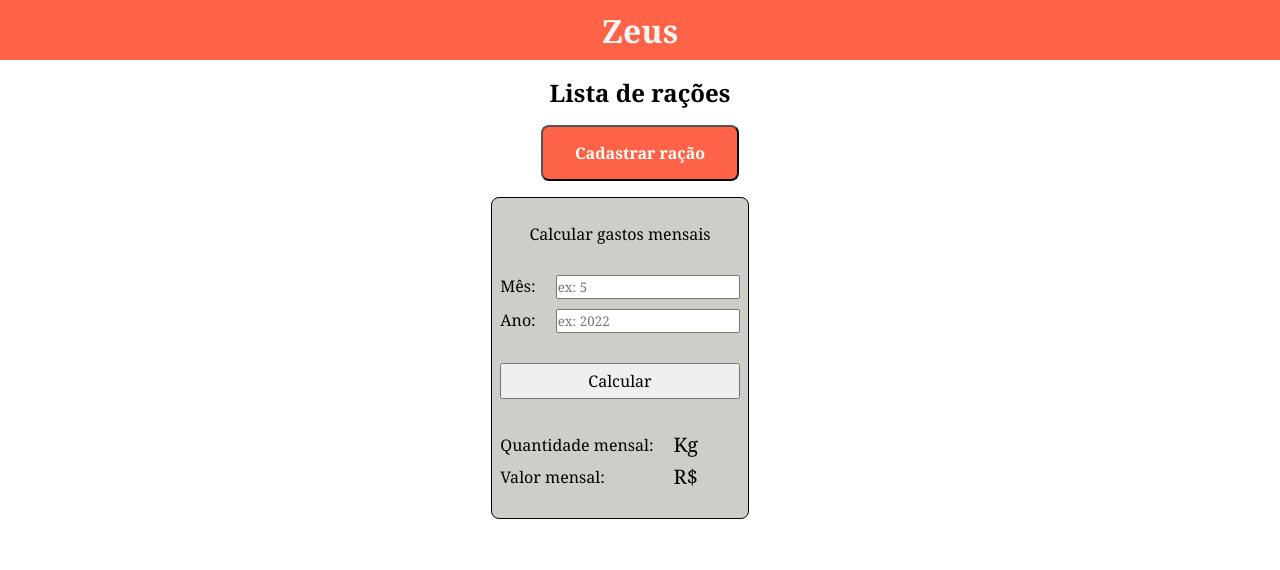
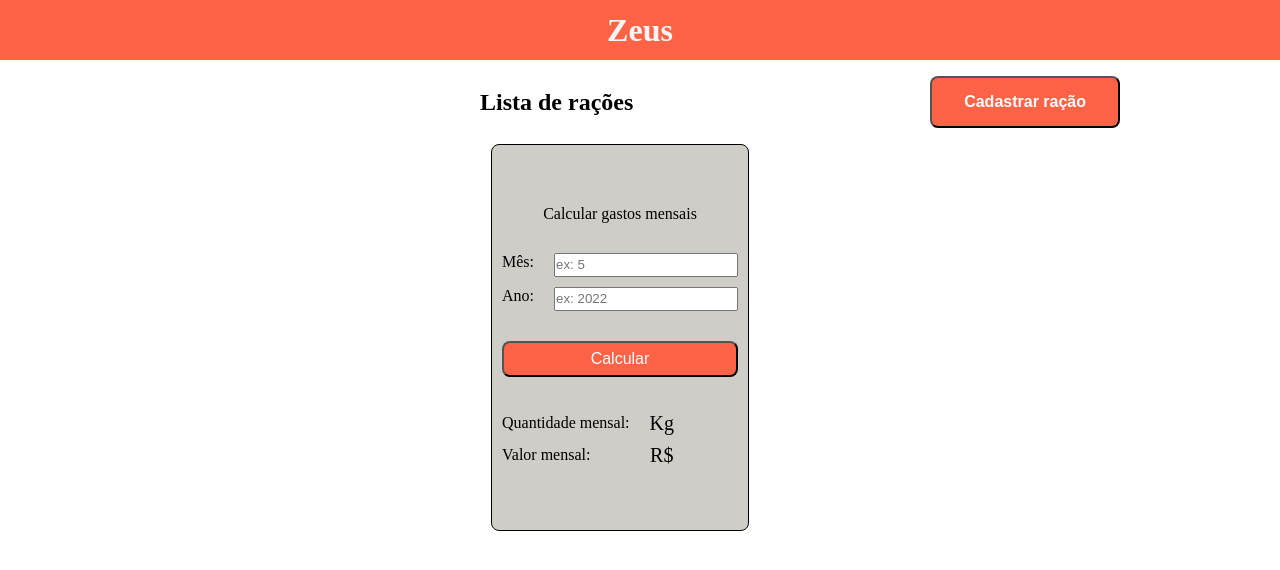
Before and after one commit to ThamiStoppelli/zeus-front-web, a React (Create React App) app: page / in a window 1280 px wide. Shown: the top 570 px of the page. Built offline with nearby package versions, Linux system fonts and the light colour scheme; no server answers.

Commit message:
falta updateeeee

```diff
--- a/src/components/Cards/index.jsx
+++ b/src/components/Cards/index.jsx
@@ -6,7 +6,7 @@ import axios from "axios";
 import moment from 'moment';
 
 
-const Card = ({ name, price, amount, description, timestamps }) => {
+const Card = () => {
 
     const [data, setData] = useState([])
 
--- a/src/components/Cards/style.js
+++ b/src/components/Cards/style.js
@@ -13,7 +13,8 @@ export const Container = styled.div`
 
   h3 {
     font-weight: 400;
-    width: 50vw;
+    width: 48.5vw;
+    word-break: break-all;
   }
 
   icons {
--- a/src/components/MonthTotal/index.jsx
+++ b/src/components/MonthTotal/index.jsx
@@ -3,35 +3,23 @@ import { Container } from './style.js';
 import api from '../../services/api';
 
 
-const Total = ({ totalMonthlyPrice, totalMonthlyAmount }) => {
+const Total = () => {
 
     const [amount, setAmount] = useState('')
     const [price, setPrice] = useState("")
     const [year, setYear] = useState("")
     const [month, setMonth] = useState("")
 
-    async function loadData(e, month, year) {
-        e.preventDefault();
-        e.stopPropagation();
+    async function loadData(event, month, year) {
+        event.preventDefault();
+        event.stopPropagation();
         await api.get(`/food/totalMonthlyAmount?month=${month}&year=${year}`).then((response) => {
-            console.log(response.data.totalMonthlyAmount)
             setAmount(response.data.totalMonthlyAmount)
         })
         await api.get(`/food/totalMonthlyPrice?month=${month}&year=${year}`).then((response) => {
             setPrice(response.data.totalMonthlyPrice)
         })
     }
-
-    // function handlePrice(e,month,year){
-    //     e.preventDefault();
-    //     e.stopPropagation();
-    //     api.get(`/food/totalMonthlyAmount?month=${month}&year=${year}`).then((res)=>{
-    //         console.log(res.data.totalMonthlyAmount)
-    //         setAmount(res.data.totalMonthlyAmount)
-    //     }).catch((err)=>{
-    //         console.log(err)
-    //     })
-    // }
 
     {
         return (
@@ -57,7 +45,7 @@ const Total = ({ totalMonthlyPrice, totalMonthlyAmount }) => {
                             }} />
                         </div>
 
-                        <button onClick={(e) => {loadData(e, month, year)}}>
+                        <button onClick={(event) => {loadData(event, month, year)}}>
                             <h3>Calcular</h3>
                         </button>
                     </form>
--- a/src/components/MonthTotal/style.js
+++ b/src/components/MonthTotal/style.js
@@ -6,7 +6,7 @@ export const Container = styled.div`
   flex-direction:row;
   border: 1px solid black;
   width: 20vw;
-  height: 320px;
+  height: 385px;
   background-color: #cfcdc8;
   border-radius: 8px;
   align-items: center;
@@ -57,6 +57,16 @@ export const Container = styled.div`
   button {
     margin-top: 20px;
     margin-bottom: 10px;
+    background-color: tomato;
+    border-radius: 8px;
+    color: white;
+    text-align: center;
+    display: inline-block;
+    font-size: 16px;
+    font-weight: bold;
+  }
+  button:hover {
+    cursor: pointer;
   }
   .header {
     margin-bottom: 20px;
--- a/src/components/Total/style.js
+++ b/src/components/Total/style.js
@@ -12,6 +12,7 @@ export const Container = styled.div`
   align-items: center;
   justify-content: center;
   margin-right: 40px;
+
 //ver da posição do título "Zeus" mudando entre tela home e cadastrar
 
   #texto {
--- a/src/global.js
+++ b/src/global.js
@@ -1,12 +1,24 @@
-import { createGlobalStyle } from 'styled-components';
+import { createGlobalStyle } from "styled-components";
+import Piranya from "./assets/fonts/PiranyaRegular-Ea2R4.ttf";
 
 const GlobalStyle = createGlobalStyle`
+@font-face {
+  font-family: "Piranya";
+  src: url(
+    ${Piranya}
+  );
+}
+
+:root {
+  --light-blue: #9BD1E5;
+}
+
 * {
   margin: 0;
   padding: 0;
-  font-family: Georgia, Times, serif;
-  /* border: 1px solid gold; */
+  /* font-family: 'Piranya'; */
+  /* background: var(--light-blue); */
 }
-`
+`;
 
-export default GlobalStyle
+export default GlobalStyle;
--- a/src/pages/Dashboard/index.jsx
+++ b/src/pages/Dashboard/index.jsx
@@ -14,12 +14,13 @@ const Dashboard = () => {
 
 
   return (
+    <>
+      <Header />
       <Container>
-
-      <Header />
+        <section>
           <h2>Lista de rações</h2>
-      {/* <Link class="buttonAdd" to="/cadastrar">Cadastrar ração</Link> */}
           <button className="buttonAdd" onClick={() => {navigate('/cadastrar')}}>Cadastrar ração</button>
+        </section>
 
         <div>
           {/* <Total/> */}
@@ -28,9 +29,8 @@ const Dashboard = () => {
             <Card />
           </lista>
         </div>
-
       </Container>
-
+    </>
   );
 }
 
--- a/src/pages/Dashboard/style.js
+++ b/src/pages/Dashboard/style.js
@@ -2,11 +2,22 @@ import styled from "styled-components";
 
 export const Container = styled.div`
   /* border: 1px solid black; */
+  margin-top: 16px;
   align-items: center;
   justify-content: center;
   display: flex;
   flex-direction: column;
   gap: 16px;
+
+  section {
+    /* border: 1px solid black; */
+    display: flex;
+    flex-direction: row;
+    width: 50%;
+    margin-left: 20rem;
+    justify-content: space-between;
+    align-items: center;
+  }
 
   h2 {
     /* font-size: 30px;
@@ -26,7 +37,6 @@ export const Container = styled.div`
     font-size: 16px;
     font-weight: bold;
     //margin-left: auto;
-    text-decoration: none;
     //border: none;
   }
 
--- a/src/pages/Form/index.jsx
+++ b/src/pages/Form/index.jsx
@@ -53,7 +53,7 @@ const Form = () => {
     })
       .catch(function (error) {
         alert("Preencha os campos obrigatórios para cadastrar");
-        console.log(error); // Network Error
+        console.log(error);
       });
   }
 
@@ -63,8 +63,8 @@ const Form = () => {
 
   return (
     <>
+      <Header />
       <Container>
-        <Header />
         <h2>{ formTitle }</h2>
         <form onSubmit={handleSubmit} >
           <label>
@@ -73,22 +73,23 @@ const Form = () => {
           </label>
           <label>
             Preço (R$):
-            <input type="number" name="price" value={data.price} placeholder='Preço em reais' min="0.1" onChange={handleChange} />
+            <input type="number" name="price" value={data.price} placeholder='Preço em reais' step="0.01" min="0.01" onChange={handleChange} />
           </label>
           <label>
             Quantidade (kg):
-            <input type="number" name="amount" value={data.amount} placeholder='Quantidade em quilogramas' min="0.1" onChange={handleChange} />
+            <input type="number" name="amount" value={data.amount} placeholder='Quantidade em quilogramas' step="0.1" min="0.1" onChange={handleChange} />
           </label>
           <label>
             Descrição:
             <input type="text" name="description" value={data.description} placeholder='' onChange={handleChange} />
           </label>
 
-          <button className='registerButton' type="submit" value="Cadastrar">Cadastrar</button>
+          <div>
+            <button className='goBackButton' onClick={goBack}>Voltar</button>
+            <button className='registerButton' type="submit" value="Cadastrar">Cadastrar</button>
+          </div>
 
         </form>
-        <button className='goBackButton' onClick={goBack}>Voltar</button>
-        {/* botao voltar para a pagina principal */}
       </Container>
     </>
   );
--- a/src/pages/Form/style.js
+++ b/src/pages/Form/style.js
@@ -2,6 +2,7 @@ import styled from "styled-components";
 
 export const Container = styled.div`
   /* border: 1px solid black; */
+  margin-top: 26px;
   align-items: center;
   justify-content: center;
   display: flex;
@@ -9,9 +10,12 @@ export const Container = styled.div`
   gap: 16px;
 
   form {
+    margin-top: 10px;
+    /* border: 1px solid red; */
     display: flex;
     flex-direction: column;
     gap: 16px;
+    width: 16rem;
   }
   label {
     display: flex;
@@ -22,25 +26,35 @@ export const Container = styled.div`
     text-align: center;
     font-weight: 600;
   }
+
+  button {
+    border-radius: 4px;
+    font-weight: bold;
+    font-size: 14px;
+    width: 120px;
+    height: 30px;
+    margin-top: 20px;
+  }
+  button:hover {
+    cursor: pointer;
+  }
   .registerButton {
     background-color: tomato;
-    border-radius: 4px;
     color: white;
     text-align: center;
     display: inline-block;
-    font-size: 14px;
-    font-weight: bold;
-    text-decoration: none;
   }
   .goBackButton {
     background-color: #cfcdc8;
-    border-radius: 4px;
     color: black;
     text-align: center;
     display: inline-block;
-    font-size: 14px;
-    font-weight: bold;
-    text-decoration: none;
-    width: 161px;
   }
+
+  div {
+    display: flex;
+    flex-direction: row;
+    justify-content: space-between;
+  }
+
 `;
```
Also changed, not shown: src/assets/fonts/PiranyaRegular-Ea2R4.ttf (added). Lines whose indentation alone changed are shown as unchanged.
